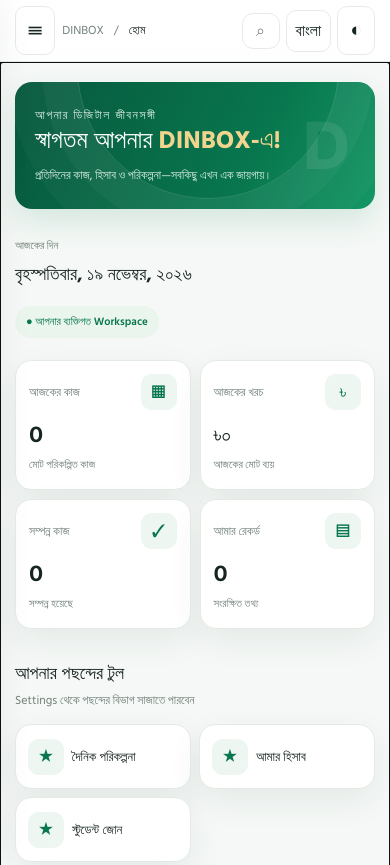
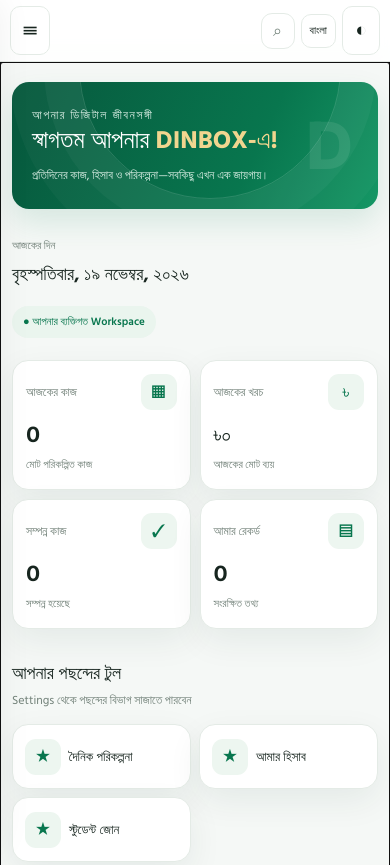
Before and after one commit to rayhanjavaengineer-dotcom/Dinbox, a plain HTML site: page index.html in a window 390 px wide. Shown: the top 865 px of the page. Drawn offline with Linux system fonts and the light colour scheme.

Commit message:
Improve DINBOX mobile responsive styles
- Fix horizontal overflow on mobile
- Improve responsive header and search layout
- Optimize dashboard cards for small screens
- Preserve desktop styling

```diff
--- a/css/responsive.css
+++ b/css/responsive.css
@@ -3,3 +3,33 @@
 @media(max-width:390px){.stats-grid{grid-template-columns:repeat(2,minmax(0,1fr))}.module-grid{grid-template-columns:1fr 1fr}.module-card small{font-size:10px}.brand-name{font-size:18px}.topbar-button{padding:7px 9px}}
 
 @media(max-width:760px){.favorite-grid{gap:8px}.search-results{width:calc(100vw - 24px)}}
+
+
+/* DINBOX v2.1 — mobile viewport and overflow fixes */
+html, body { width:100%; max-width:100%; overflow-x:clip; }
+.app-layout { width:100%; max-width:100%; min-width:0; }
+.main-content { min-width:0; width:calc(100% - 258px); max-width:100%; }
+.topbar, .topbar-left, .topbar-actions { min-width:0; }
+.topbar-actions { flex:0 1 auto; }
+.page-container { min-width:0; width:100%; max-width:100%; }
+.stats-grid, .quick-grid, .module-grid, .favorite-grid, .two-column, .calc-grid, .settings-grid { min-width:0; }
+.stats-grid > *, .quick-grid > *, .module-grid > *, .favorite-grid > *, .two-column > * { min-width:0; }
+img, svg, video, canvas { max-width:100%; }
+@media (max-width:760px) {
+  .main-content { width:100%; max-width:100%; margin-left:0; }
+  .topbar { width:100%; max-width:100%; padding:0 10px; gap:8px; overflow:visible; }
+  .topbar-left { flex:0 1 auto; gap:6px; }
+  .breadcrumb { min-width:0; max-width:26vw; overflow:hidden; white-space:nowrap; }
+  .breadcrumb strong { overflow:hidden; text-overflow:ellipsis; }
+  .topbar-actions { flex:1 1 auto; justify-content:flex-end; gap:6px; }
+  .global-search-wrap { flex:0 1 34vw; width:34vw; min-width:0; max-width:180px; }
+  .topbar-button { flex:0 0 auto; white-space:nowrap; }
+  .page-container { padding-left:14px; padding-right:14px; }
+  .hero, .panel, .stat-card, .module-card, .quick-card { min-width:0; }
+}
+@media (max-width:390px) {
+  .breadcrumb { display:none; }
+  .global-search-wrap { flex-basis:34px; width:34px; }
+  .topbar-button { padding:7px 8px; font-size:11px; }
+  .page-container { padding-left:12px; padding-right:12px; }
+}
```
